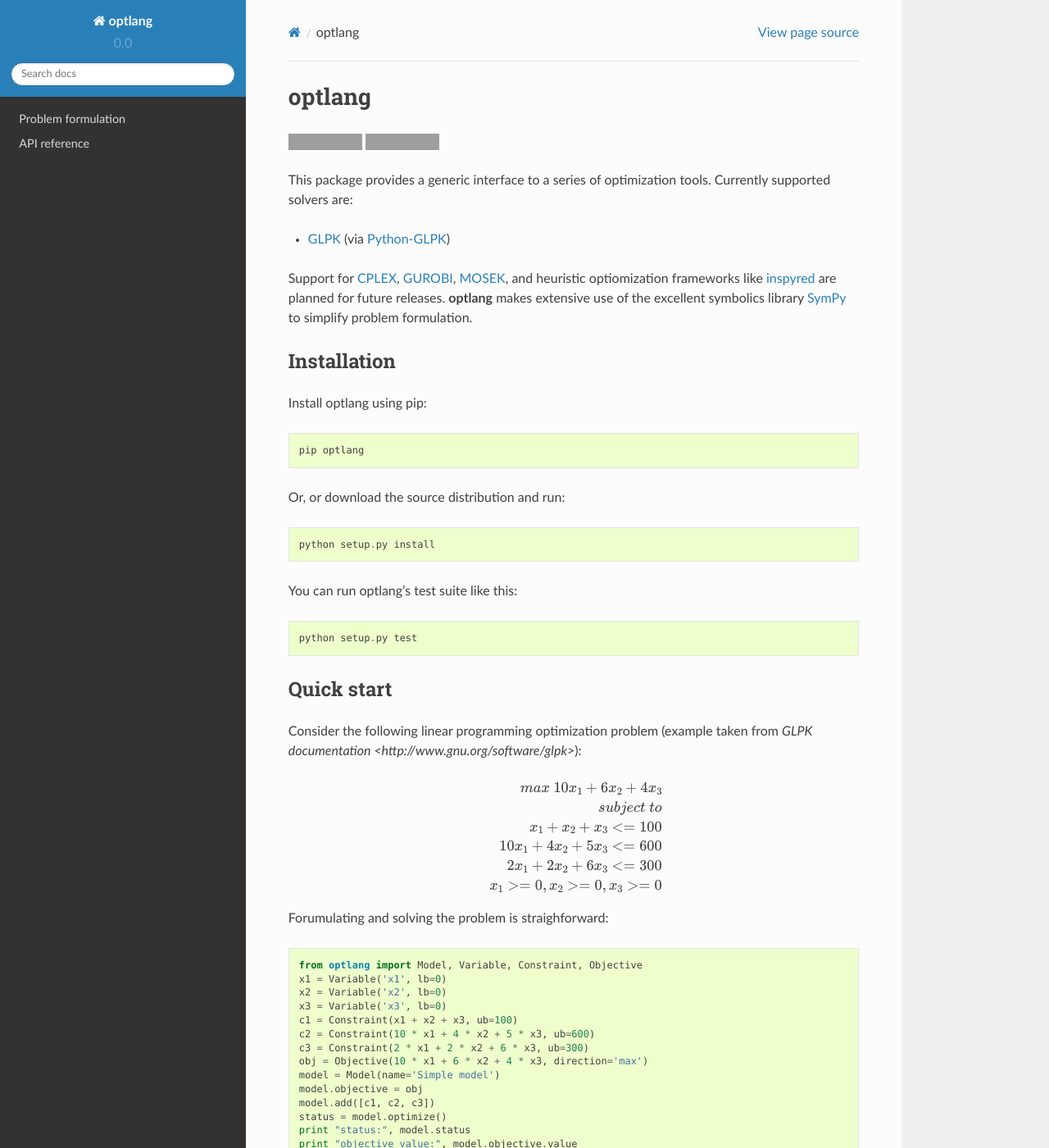
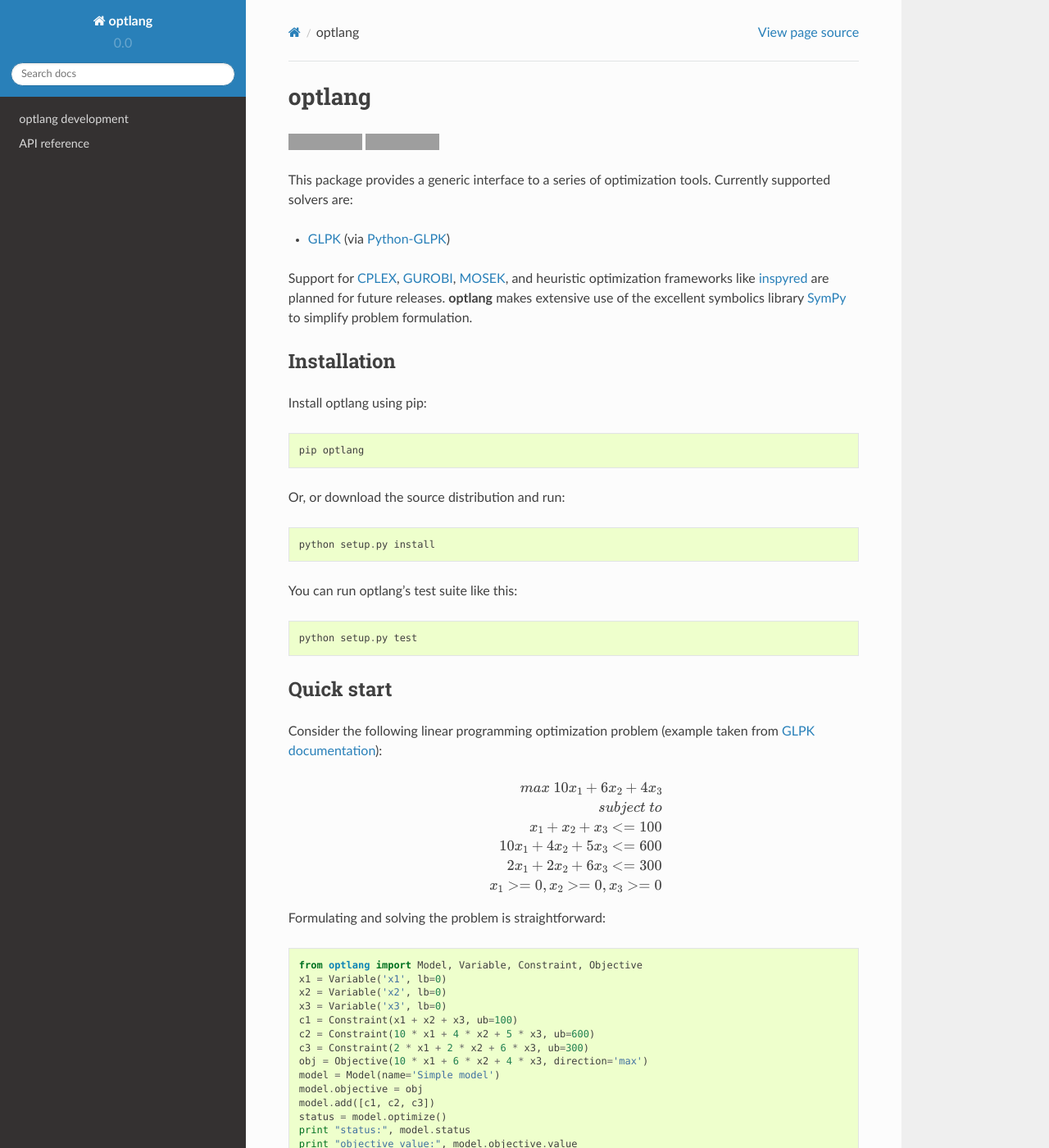
Before and after one commit to opencobra/optlang, a Sphinx documentation site: the page built from docs/source/index.rst, in a window 1280 px wide and 1400 px high. Shown: the whole window at 82% size. Built offline with Sphinx 7.4.7 and the Read the Docs theme 2.0.0, drawn with Linux system fonts in a browser that asks for light colours; formulas are drawn with MathJax 3; pages that are not in the unit, such as notebooks, are missing from menus; some of the changed text lies outside the part shown; grey boxes are pictures that could not be loaded.

Commit message:
More cleanup towards v0.0.2

```diff
--- a/docs/source/index.rst
+++ b/docs/source/index.rst
@@ -13,7 +13,7 @@
 
 * `GLPK <http://www.gnu.org/software/glpk/>`_ (via `Python-GLPK <http://www.dcc.fc.up.pt/~jpp/code/python-glpk/>`_)
 
-Support for `CPLEX <http://www-01.ibm.com/software/commerce/optimization/cplex-optimizer/>`_, `GUROBI <http://www.gurobi.com/>`_, `MOSEK <http://www.mosek.com/>`_, and heuristic optiomization frameworks like `inspyred <https://pypi.python.org/pypi/inspyred>`_ are planned for future releases. **optlang** makes extensive use of the excellent symbolics library `SymPy <http://sympy.org>`_ to simplify problem formulation.
+Support for `CPLEX <http://www-01.ibm.com/software/commerce/optimization/cplex-optimizer/>`_, `GUROBI <http://www.gurobi.com/>`_, `MOSEK <http://www.mosek.com/>`_, and heuristic optimization frameworks like `inspyred <https://pypi.python.org/pypi/inspyred>`_ are planned for future releases. **optlang** makes extensive use of the excellent symbolics library `SymPy <http://sympy.org>`_ to simplify problem formulation.
 
 
 Installation
@@ -34,7 +34,7 @@
 Quick start
 ===========
 
-Consider the following linear programming optimization problem (example taken from `GLPK documentation <http://www.gnu.org/software/glpk>`):
+Consider the following linear programming optimization problem (example taken from `GLPK documentation <http://www.gnu.org/software/glpk>`_):
 
 .. math::
     max\ 10 x_1 + 6 x_2 + 4 x_3
@@ -49,7 +49,7 @@
 
     x_1 >= 0, x_2 >= 0, x_3 >= 0
 
-Forumulating and solving the problem is straighforward::
+Formulating and solving the problem is straightforward::
 
   from optlang import Model, Variable, Constraint, Objective
   x1 = Variable('x1', lb=0)
@@ -81,12 +81,12 @@
 
 .. toctree::
 
-   problem_formulation
+   developers
    API
+   .. problem_formulation
    .. optimization_and_solution_retrieval
    .. solver_parameters
    .. logging
-   .. developers
 
 Indices and tables
 ==================
--- a/optlang/__init__.py
+++ b/optlang/__init__.py
@@ -14,7 +14,7 @@
 # limitations under the License.
 
 
-__version__ = '0.0.1'
+__version__ = '0.0.2'
 
 import logging
 log = logging.getLogger(__name__)
--- a/setup.py
+++ b/setup.py
@@ -35,7 +35,7 @@
     test_suite='nose.collector',
     author='Nikolaus Sonnenschein',
     author_email='niko.sonnenschein@gmail.com',
-    description='WARNING ... work in progress ... Formulate optimization problems using sympy expressions and solve them using interfaces to third-party optimization software (e.g. GLPK).',
+    description='Formulate optimization problems using sympy expressions and solve them using interfaces to third-party optimization software (e.g. GLPK).',
     license='Apache License Version 2.0',
     url='https://github.com/biosustain/optlang',
     download_url='https://github.com/biosustain/optlang/tarball/v0.0.1',
```
Also changed, not shown: NOTES.md (added, +11 -0 lines), README.md (+36 -18 lines), 2 other files.
